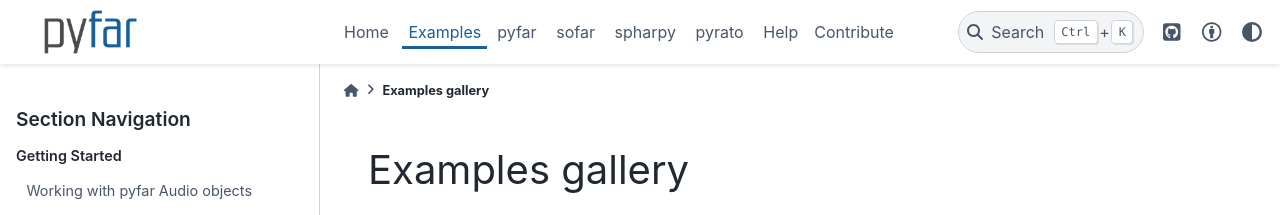
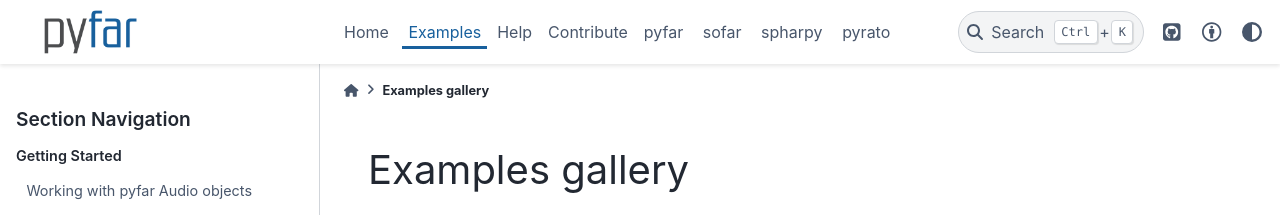
Before and after one commit to pyfar/gallery, a Sphinx documentation site: the page built from docs/examples_gallery.rst, in a window 1280 px wide. Shown: the top 215 px of the page. Built offline with Sphinx 7.4.7 and the PyData theme 0.15.4, drawn with Linux system fonts in a browser that asks for light colours; pages that are not in the unit, such as notebooks, are missing from menus.

```diff
--- a/docs/_static/header.rst
+++ b/docs/_static/header.rst
@@ -4,9 +4,9 @@
 
    Home <https://pyfar-gallery.readthedocs.io>
    Examples <https://pyfar-gallery.readthedocs.io/en/latest/examples_gallery.html>
+   Help <https://pyfar-gallery.readthedocs.io/en/latest/help/index.html>
+   Contribute <https://pyfar-gallery.readthedocs.io/en/latest/community/index.html>
    pyfar <https://pyfar.readthedocs.io>
    sofar <https://sofar.readthedocs.io>
    spharpy <https://spharpy.readthedocs.io>
    pyrato <https://pyrato.readthedocs.io>
-   Help <https://pyfar-gallery.readthedocs.io/en/latest/help/index.html>
-   Contribute <https://pyfar-gallery.readthedocs.io/en/latest/community/index.html>
```
